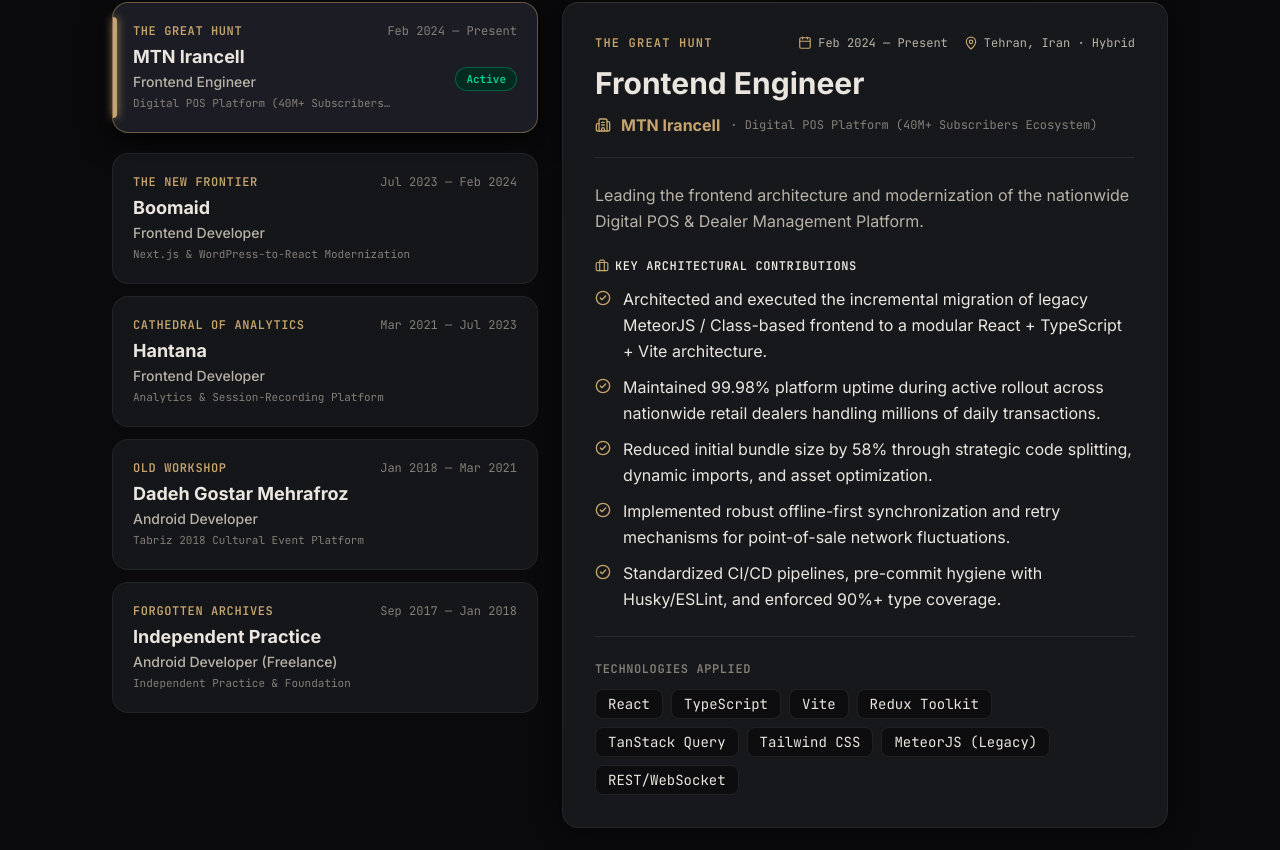
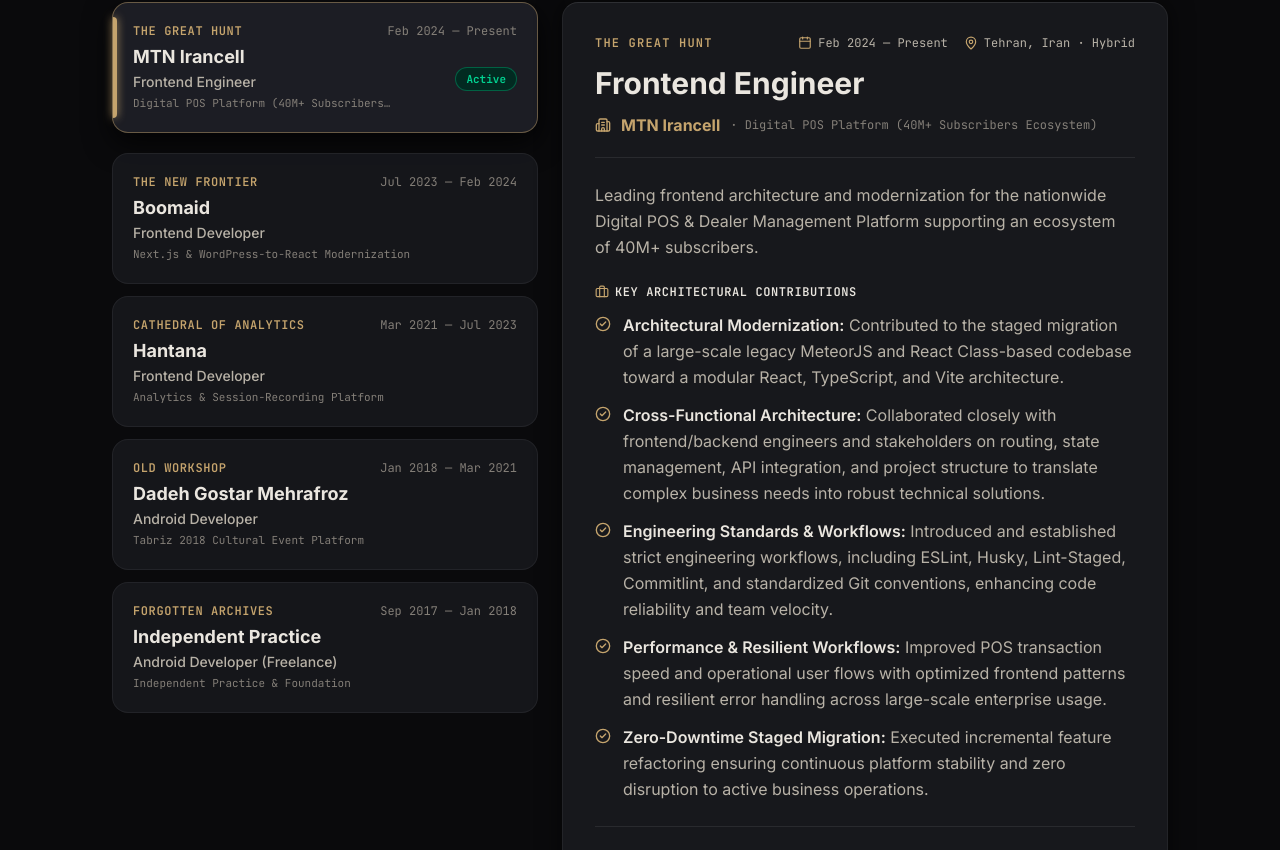
Before and after one commit to farhadimrf/portofoliU, a React (Vite) app: page / in a window 1280 px wide. Shown: the part 4470-5320 px from the top of the page. Built offline with nearby package versions, Linux system fonts and the light colour scheme.

Commit message:
refactor: enhance professional experience details and implement styled highlight rendering in Regions section

```diff
--- a/src/data/portfolioData.ts
+++ b/src/data/portfolioData.ts
@@ -65,15 +65,15 @@
     status: 'current',
     badge: 'Active',
     subtitle: 'Digital POS Platform (40M+ Subscribers Ecosystem)',
-    description: 'Leading the frontend architecture and modernization of the nationwide Digital POS & Dealer Management Platform.',
+    description: 'Leading frontend architecture and modernization for the nationwide Digital POS & Dealer Management Platform supporting an ecosystem of 40M+ subscribers.',
     highlights: [
-      'Architected and executed the incremental migration of legacy MeteorJS / Class-based frontend to a modular React + TypeScript + Vite architecture.',
-      'Maintained 99.98% platform uptime during active rollout across nationwide retail dealers handling millions of daily transactions.',
-      'Reduced initial bundle size by 58% through strategic code splitting, dynamic imports, and asset optimization.',
-      'Implemented robust offline-first synchronization and retry mechanisms for point-of-sale network fluctuations.',
-      'Standardized CI/CD pipelines, pre-commit hygiene with Husky/ESLint, and enforced 90%+ type coverage.',
+      'Architectural Modernization: Contributed to the staged migration of a large-scale legacy MeteorJS and React Class-based codebase toward a modular React, TypeScript, and Vite architecture.',
+      'Cross-Functional Architecture: Collaborated closely with frontend/backend engineers and stakeholders on routing, state management, API integration, and project structure to translate complex business needs into robust technical solutions.',
+      'Engineering Standards & Workflows: Introduced and established strict engineering workflows, including ESLint, Husky, Lint-Staged, Commitlint, and standardized Git conventions, enhancing code reliability and team velocity.',
+      'Performance & Resilient Workflows: Improved POS transaction speed and operational user flows with optimized frontend patterns and resilient error handling across large-scale enterprise usage.',
+      'Zero-Downtime Staged Migration: Executed incremental feature refactoring ensuring continuous platform stability and zero disruption to active business operations.',
     ],
-    techStack: ['React', 'TypeScript', 'Vite', 'Redux Toolkit', 'TanStack Query', 'Tailwind CSS', 'MeteorJS (Legacy)', 'REST/WebSocket'],
+    techStack: ['React', 'TypeScript', 'Vite', 'Redux Toolkit', 'RTK Query', 'Mantine UI', 'REST APIs'],
   },
   {
     id: 'boomaid',
@@ -84,13 +84,15 @@
     period: 'Jul 2023 — Feb 2024',
     status: 'conquered',
     subtitle: 'Next.js & WordPress-to-React Modernization',
-    description: 'Engineered high-performance web applications and modernized legacy WordPress web portals into high-speed Next.js platforms.',
+    description: 'Modernized legacy platforms into high-speed Next.js web applications with scalable UI architecture and state synchronization.',
     highlights: [
-      'Engineered reusable design system components adopted across core internal products, reducing feature turnaround time by 35%.',
-      'Optimized Core Web Vitals to achieve 95+ Lighthouse performance scores across major landing and dashboard flows.',
-      'Integrated complex third-party payment gateways and real-time notification streams.',
+      'Platform Migration: Led the migration from a legacy WordPress setup to a scalable Next.js and React web application, significantly enhancing maintainability and frontend performance.',
+      'SSR & SEO Optimization: Implemented Server-Side Rendering (SSR) and optimized data-fetching strategies, achieving faster load times and higher SEO search visibility.',
+      'Modular Design System: Built a reusable, responsive UI component library using Tailwind CSS and Ant Design, establishing uniform frontend patterns across features.',
+      'State & Cache Synchronization: Architected client and server state using Zustand and TanStack Query, eliminating redundant network calls and streamlining data caching.',
+      'TypeScript Adoption: Integrated full TypeScript typing across the codebase, drastically reducing runtime type errors and improving long-term codebase maintainability.',
     ],
-    techStack: ['React', 'TypeScript', 'Next.js', 'Tailwind CSS', 'Redux', 'Axios', 'Jest'],
+    techStack: ['Next.js', 'React', 'TypeScript', 'Zustand', 'TanStack Query', 'Tailwind CSS', 'Ant Design'],
   },
   {
     id: 'hantana',
@@ -101,13 +103,14 @@
     period: 'Mar 2021 — Jul 2023',
     status: 'conquered',
     subtitle: 'Analytics & Session-Recording Platform',
-    description: 'Developed real-time user behavior analytics, customer engagement dashboards, and visualization engines.',
+    description: 'Developed real-time user behavior analytics, customer engagement dashboards, and visualization engines over a 2+ year continuous development cycle.',
     highlights: [
-      'Constructed high-frequency analytics dashboards rendering thousands of live events without UI jank using canvas and SVG pipelines.',
-      'Built custom chart visualization components and conversion funnel analysis tools.',
-      'Collaborated closely with product managers to deliver data-driven UX enhancements.',
+      'Core Analytics Platform: Developed core user session-recording and heatmapping interfaces over a 2+ year tenure through multiple continuous release cycles.',
+      'Legacy HTML-to-React Modernization: Transitioned legacy HTML-based components into modular React/Next.js architectures, boosting developer experience and frontend scalability.',
+      'UI Component Library: Created and maintained a centralized UI component library, enforcing consistent design patterns and accelerating feature development speed across the engineering team.',
+      'Predictable State Architecture: Implemented Redux Toolkit across complex analytics dashboards, eliminating state inconsistencies and enabling reliable data flow.',
     ],
-    techStack: ['React', 'JavaScript', 'D3.js / Chart.js', 'Styled Components', 'REST APIs'],
+    techStack: ['React', 'Redux Toolkit', 'Modular UI Components', 'REST APIs'],
   },
   {
     id: 'dadeh-gostar',
@@ -118,13 +121,13 @@
     period: 'Jan 2018 — Mar 2021',
     status: 'conquered',
     subtitle: 'Tabriz 2018 Cultural Event Platform',
-    description: 'Developed native Android enterprise mobile solutions and public event platforms with strict hardware and memory constraints.',
+    description: 'Engineered native Android enterprise applications and regional tourism/event mapping solutions.',
     highlights: [
-      'Engineered native Android applications adhering to clean architecture, MVVM patterns, and Android Jetpack.',
-      'Optimized SQLite database queries and local caching, reducing battery consumption and background network payload.',
-      'Implemented background sync services for offline data reliability.',
+      'City-Scale Mobile Platform: Built core features for the official \'Tabriz 2018\' regional navigation, interactive mapping, and cultural event Android application.',
+      'Native UI & Data Persistence: Implemented responsive native UI layouts, integrated local data persistence with SQLite, and consumed third-party RESTful APIs with clean asynchronous patterns.',
+      'End-to-End Feature Delivery: Collaborated with cross-functional engineering teams to manage full application lifecycle, debugging, and production updates.',
     ],
-    techStack: ['Java', 'Kotlin', 'Android SDK', 'SQLite / Room', 'Retrofit', 'MVVM'],
+    techStack: ['Java', 'Android SDK', 'XML', 'SQLite', 'REST APIs'],
   },
   {
     id: 'freelance',
@@ -135,12 +138,11 @@
     period: 'Sep 2017 — Jan 2018',
     status: 'conquered',
     subtitle: 'Independent Practice & Foundation',
-    description: 'Built and delivered native Android applications and software solutions for early-stage commercial clients.',
+    description: 'Delivered customized native mobile software solutions, establishing deep foundational expertise in asynchronous architecture and persistence.',
     highlights: [
-      'Built and deployed end-to-end applications from database design to UI implementation.',
-      'Managed direct client communication, requirements elicitation, and rapid prototyping cycles.',
+      'Native App Development: Designed and built standalone native Android applications, establishing deep foundational expertise in asynchronous architecture, REST API integration, and local data persistence.',
     ],
-    techStack: ['Android', 'Java', 'Kotlin', 'SQLite', 'Git'],
+    techStack: ['Java', 'Android SDK', 'SQLite', 'Asynchronous REST APIs'],
   },
 ];
 
--- a/src/sections/Regions.tsx
+++ b/src/sections/Regions.tsx
@@ -9,6 +9,21 @@
 
   const handleToggle = (id: string) => {
     setSelectedId(selectedId === id ? '' : id);
+  };
+
+  const renderHighlight = (text: string) => {
+    const colonIndex = text.indexOf(': ');
+    if (colonIndex !== -1) {
+      const title = text.slice(0, colonIndex);
+      const body = text.slice(colonIndex + 2);
+      return (
+        <span>
+          <strong className="font-semibold text-[#EAE6DF]">{title}:</strong>{' '}
+          <span className="text-[#B8B2A7]">{body}</span>
+        </span>
+      );
+    }
+    return <span>{text}</span>;
   };
 
   return (
@@ -115,11 +130,11 @@
                           <Briefcase className="w-3.5 h-3.5 text-[#C5A46D]" />
                           Key Architectural Contributions
                         </span>
-                        <ul className="space-y-2">
+                        <ul className="space-y-2.5">
                           {exp.highlights.map((highlight, idx) => (
                             <li key={idx} className="flex items-start gap-2.5 text-xs sm:text-sm text-[#EAE6DF] leading-relaxed">
                               <CheckCircle2 className="w-3.5 h-3.5 text-[#C5A46D] shrink-0 mt-0.5" />
-                              <span>{highlight}</span>
+                              <span>{renderHighlight(highlight)}</span>
                             </li>
                           ))}
                         </ul>
@@ -190,11 +205,11 @@
                     <Briefcase className="w-3.5 h-3.5 text-[#C5A46D]" />
                     Key Architectural Contributions
                   </span>
-                  <ul className="space-y-2.5">
+                  <ul className="space-y-3">
                     {activeExp.highlights.map((highlight, idx) => (
                       <li key={idx} className="flex items-start gap-3 text-sm sm:text-base text-[#EAE6DF] leading-relaxed">
                         <CheckCircle2 className="w-4 h-4 text-[#C5A46D] shrink-0 mt-1" />
-                        <span>{highlight}</span>
+                        <span>{renderHighlight(highlight)}</span>
                       </li>
                     ))}
                   </ul>
```
